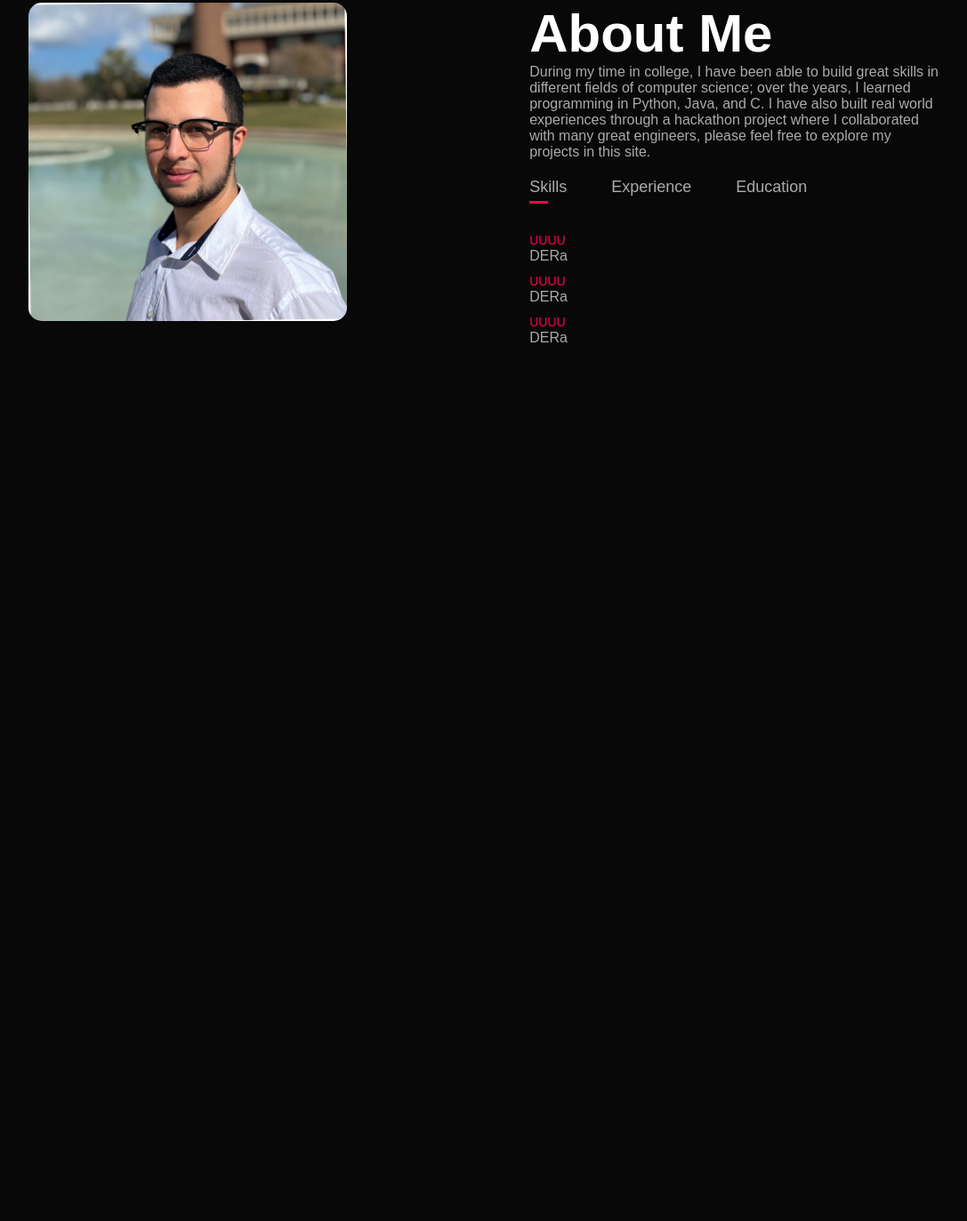
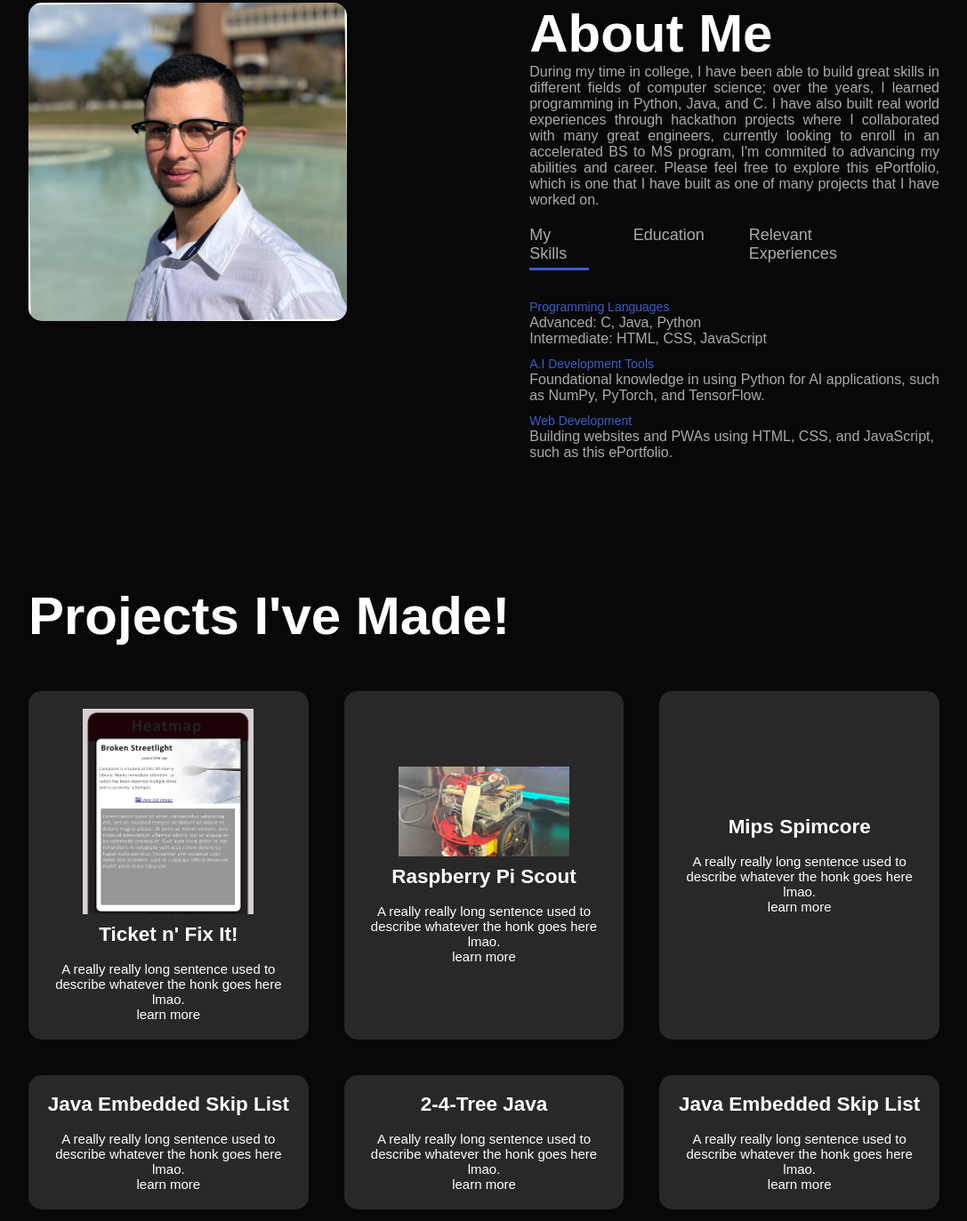
Before and after one commit to JuaneX1/juaneportfolio.github.io, a plain HTML site: page portfolio/index.html in a window 1280 px wide. Shown: the part 887-2260 px from the top of the page at 89% size, without its empty margins (96-1183 px from the left). Before the commit the page ends 1376 px from the top, so only its background shows below. Drawn offline with Linux system fonts and the light colour scheme.

Commit message:
Added services section Completed About me section

```diff
--- a/portfolio/index.html
+++ b/portfolio/index.html
@@ -6,6 +6,7 @@
         <meta name="viewport" content="width=device-width, initial-scale=1.0">
         <title>ePortfolio Page</title>
         <link rel="stylesheet" href="style.css">
+        <script src="https://kit.fontawesome.com/3fb64872f0.js" crossorigin="anonymous"></script>
     </head>
 
     <body>
@@ -37,36 +38,101 @@
                         <h1 class="sub-title">About Me</h1>
                         <p>During my time in college, I have been able to build great skills in different fields of
                             computer science; over the years, I learned programming in Python, Java, and C. I have
-                            also built real world experiences through a hackathon project where I collaborated with
-                            many great engineers, please feel free to explore my projects in this site.
+                            also built real world experiences through hackathon projects where I collaborated with
+                            many great engineers, currently looking to enroll in an accelerated BS to MS program,
+                            I'm commited to advancing my abilities and career. Please feel free to explore this ePortfolio,
+                            which is one that I have built as one of many projects that I have worked on.
                         </p>
 
                         <div class="tab-titles">
-                            <p class="tab-links active-link" onclick="opentab('skills')">Skills</p>
-                            <p class="tab-links" onclick="opentab('experience')">Experience</p>
-                            <p class="tab-links" onclick="opentab('education')">Education</p>
+                            <p class="tab-links active-link" onclick="opentab('skills')">My Skills</p>
+                            <p class="tab-links" onclick="opentab('experience')">Education</p>
+                            <p class="tab-links" onclick="opentab('education')">Relevant Experiences</p>
                         </div>
                         <div class="tab-contents active-tab" id="skills">
                             <ul>
-                                <li><span>UUUU</span><br>DERa</li>
-                                <li><span>UUUU</span><br>DERa</li>
-                                <li><span>UUUU</span><br>DERa</li>
+                                <li><span>Programming Languages</span><br>
+                                    Advanced: C, Java, Python<br>Intermediate: HTML, CSS, JavaScript
+                                </li>
+                                <li><span>A.I Development Tools</span><br>
+                                    Foundational knowledge in using Python for AI applications, such as
+                                    NumPy, PyTorch, and TensorFlow.
+                                </li>
+                                <li><span>Web Development</span><br>
+                                    Building websites and PWAs using HTML, CSS, and JavaScript,
+                                    such as this ePortfolio.
+                                </li>
                             </ul>
                         </div>
                         <div class="tab-contents" id="experience">
                             <ul>
-                                <li><span>AAAAA</span><br>DERa</li>
-                                <li><span>AAAAA</span><br>DERa</li>
-                                <li><span>AAAA</span><br>DERa</li>
+                                <li><span>Palm Beach State College</span><br>
+                                    Associate in Arts, 2020 - 2022
+                                </li>
+                                <li><span>University of Central Florida</span><br>
+                                    B.S in Computer Science, expected Spring 2025
+                                </li>
+                                <li><span>University of Central Florida</span><br>
+                                    M.S in Computer Science, expected Spring 2026
+                                </li>
                             </ul>
                         </div>
                         <div class="tab-contents" id="education">
                             <ul>
-                                <li><span>XXXXX</span><br>DERa</li>
-                                <li><span>XXXXXX</span><br>DERa</li>
-                                <li><span>XXXXXX</span><br>DERa</li>
+                                <li><span>PeerKnight Coach - University of Central Florida</span><br>
+                                    Current: Provide guidance and support to incoming transfer students,
+                                     helping them transition to a university setting and navigate resources.
+                                </li>
+                                <li><span>ESL/Math Tutor - Youth Co-Op Inc.</span><br>
+                                    Current: Assist high school students learn english as a second language (ESL) and
+                                    high school level math.
+                                </li>
+                                <li><span>Hackathon Project "Ticket and Fix It"</span><br>
+                                    October 2022: Created a workflow management system as a Progressive Web Application (PWA).
+                                    More about it below.
+                                </li>
                             </ul>
                         </div>
+                    </div>
+                </div>
+            </div>
+        </div>
+
+        <div id="services">
+            <div class="container">
+                <h1 class="sub-title">Projects I've Made!</h1>
+                <div class="services-list">
+                    <div>
+                        <img src="images/TicketNFixIt1.png" alt="">
+                        <h2>Ticket n' Fix It!</h2>
+                        <p><br>A really really long sentence used to describe whatever the honk goes here lmao.</p>
+                        <a href="#">learn more</a>
+                    </div>
+                    <div>
+                        <img src="images/raspRobot1.jpg" alt="">
+                        <h2>Raspberry Pi Scout</h2>
+                        <p><br>A really really long sentence used to describe whatever the honk goes here lmao.</p>
+                        <a href="#">learn more</a>
+                    </div>
+                    <div>
+                        <h2>Mips Spimcore</h2>
+                        <p><br>A really really long sentence used to describe whatever the honk goes here lmao.</p>
+                        <a href="#">learn more</a>
+                    </div>
+                    <div>
+                        <h2>Java Embedded Skip List</h2>
+                        <p><br>A really really long sentence used to describe whatever the honk goes here lmao.</p>
+                        <a href="#">learn more</a>
+                    </div>
+                    <div>
+                        <h2>2-4-Tree Java</h2>
+                        <p><br>A really really long sentence used to describe whatever the honk goes here lmao.</p>
+                        <a href="#">learn more</a>
+                    </div>
+                    <div>
+                        <h2>Java Embedded Skip List</h2>
+                        <p><br>A really really long sentence used to describe whatever the honk goes here lmao.</p>
+                        <a href="#">learn more</a>
                     </div>
                 </div>
             </div>
--- a/portfolio/style.css
+++ b/portfolio/style.css
@@ -78,7 +78,7 @@ nav ul li a:hover::after{
     color: #3e5ec4;
 }
 
-
+/*----- Projects I've made (Services) Section---- */
 
 #about{
     padding: 80px 0;
@@ -104,6 +104,10 @@ nav ul li a:hover::after{
     flex-basis: 45%;
 }
 
+.about-col-2 p{
+    text-align: justify;
+}
+
 .sub-title{
     font-size: 60px;
     font-weight: 600;
@@ -127,7 +131,7 @@ nav ul li a:hover::after{
     content: '';
     width: 0;
     height: 3px;
-    background: #ff004f;
+    background: #3e5ec4;
     position: absolute;
     left: 0;
     bottom: -8px;
@@ -135,7 +139,7 @@ nav ul li a:hover::after{
 }
 
 .tab-links.active-link::after{
-    width: 50%;
+    width: 100%;
 }
 
 .tab-contents ul li{
@@ -144,7 +148,7 @@ nav ul li a:hover::after{
 }
 
 .tab-contents ul li span{
-    color: #ff004f;
+    color: #3e5ec4;
     font-size: 14px;
 }
 
@@ -159,3 +163,58 @@ nav ul li a:hover::after{
 h6{
     color: #fff;
 }
+
+
+#services{
+    padding: 30px 0;
+}
+
+.services-list{
+    display: grid;
+    grid-template-columns: repeat(auto-fit, minmax(250px, 1fr));
+    grid-gap: 40px;
+    margin-top: 50px;
+}
+
+.services-list div{
+    background: #282828;
+    padding: 20px;
+    font-size: 15px;
+    font-weight: 300px;
+    border-radius: 15px;
+    justify-content: center;
+    align-items: center;
+}
+
+.services-list div {
+    display: flex;
+    flex-direction: column;
+    background: #282828;
+    padding: 20px;
+    font-size: 15px;
+    font-weight: 300;
+    border-radius: 15px;
+    justify-content: center;
+    align-items: center;
+    text-align: center; /* Center align the text */
+}
+
+.services-list div img {
+    width: 70%;
+    height: auto; /* Allow the image to maintain its aspect ratio */
+    object-fit: contain;
+    margin-bottom: 10px; /* Add spacing between the image and the title */
+}
+
+.services-list div h2 {
+    margin: 0; /* Remove default margin for the title */
+}
+
+.services-list div p {
+    margin: 0; /* Remove default margin for the paragraph */
+}
+
+.services-list div a {
+    text-decoration: none;
+    color: #ffffff; /* Change link color */
+}
```
